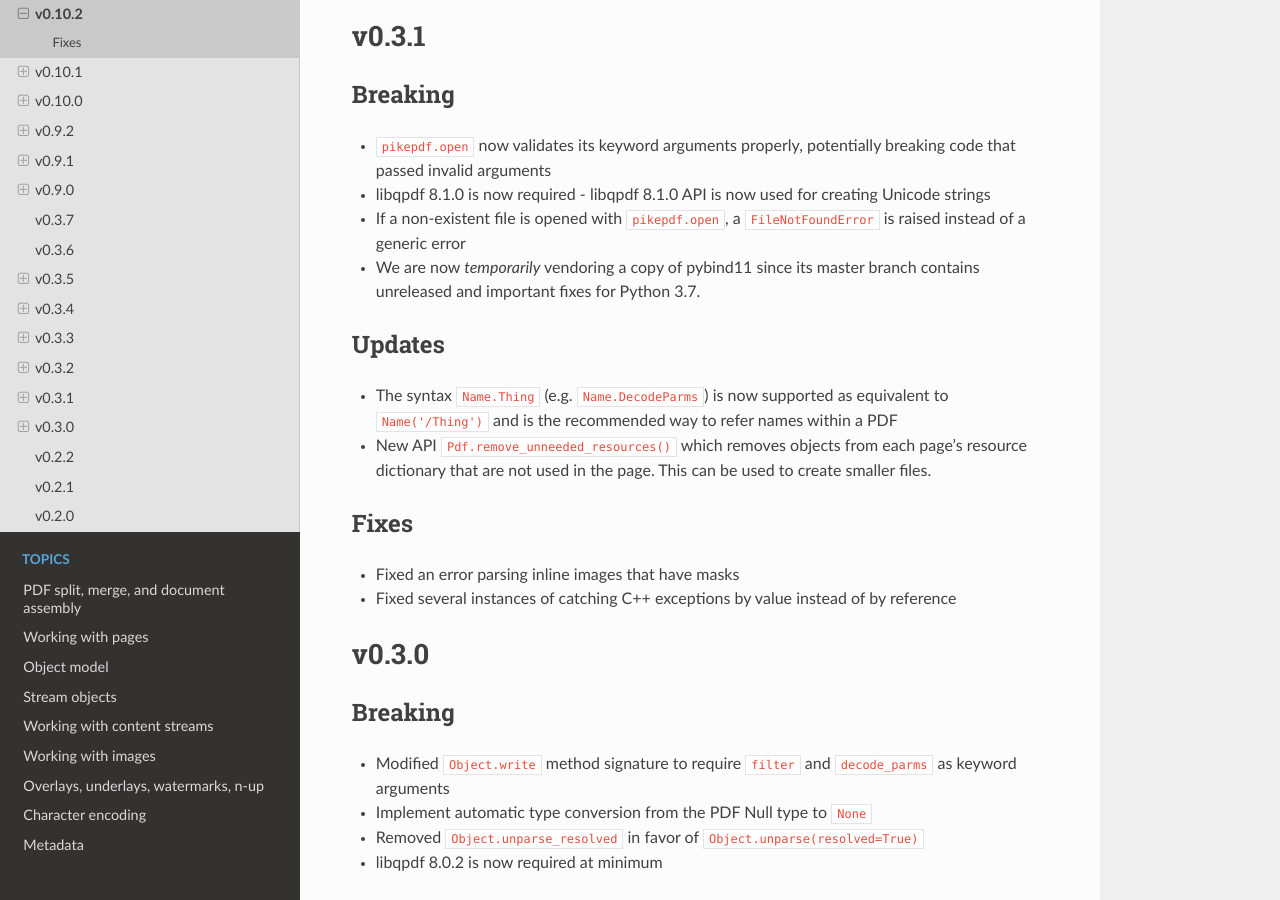
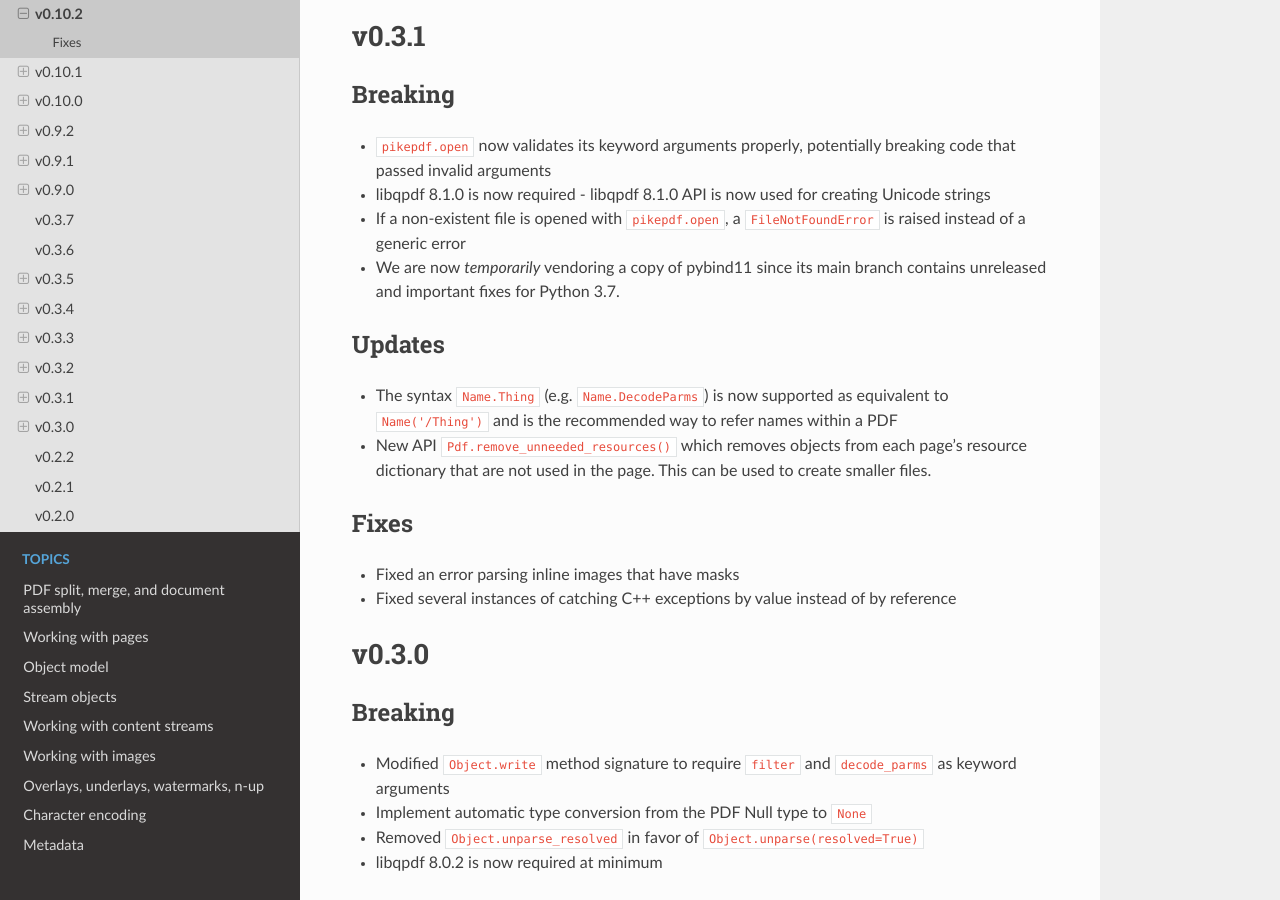
Before and after one commit to pikepdf/pikepdf, a Sphinx documentation site: the page built from docs/releasenotes/version0.rst, in a window 1280 px wide and 900 px high, scrolled down 3200 px. Built offline with Sphinx 7.4.7 and the Read the Docs theme 2.0.0, drawn with Linux system fonts in a browser that asks for light colours; the version number could not be read and is left out.

Commit message:
Change master branch names to main (here and third party repos)

```diff
--- a/docs/conf.py
+++ b/docs/conf.py
@@ -50,7 +50,7 @@
 
     # Borrowed from https://github.com/YannickJadoul/Parselmouth/blob/master/docs/conf.py
     rtd_version = os.environ.get('READTHEDOCS_VERSION', '')
-    branch = 'master' if rtd_version == 'latest' else rtd_version
+    branch = 'main' if rtd_version == 'latest' else rtd_version
 
     github_token = os.environ['GITHUB_TOKEN']
     head_sha = git.Repo(search_parent_directories=True).head.commit.hexsha
--- a/docs/installation.rst
+++ b/docs/installation.rst
@@ -152,7 +152,7 @@
 Check `Repology for QPDF <https://repology.org/project/qpdf/badges>`_ to
 see if a recent version of QPDF is available for your platform. Otherwise you
 must
-`build QPDF from source <https://github.com/qpdf/qpdf/blob/master/INSTALL>`_.
+`build QPDF from source <https://github.com/qpdf/qpdf/blob/main/INSTALL>`_.
 (Consider using the binary wheels, which bundle the required version of
 libqpdf.)
 
--- a/docs/releasenotes/version0.rst
+++ b/docs/releasenotes/version0.rst
@@ -197,7 +197,7 @@
 -  If a non-existent file is opened with ``pikepdf.open``, a
    ``FileNotFoundError`` is raised instead of a generic error
 -  We are now *temporarily* vendoring a copy of pybind11 since its
-   master branch contains unreleased and important fixes for Python 3.7.
+   main branch contains unreleased and important fixes for Python 3.7.
 
 .. _updates-4:
 
```
Also changed, not shown: 3 other files.
